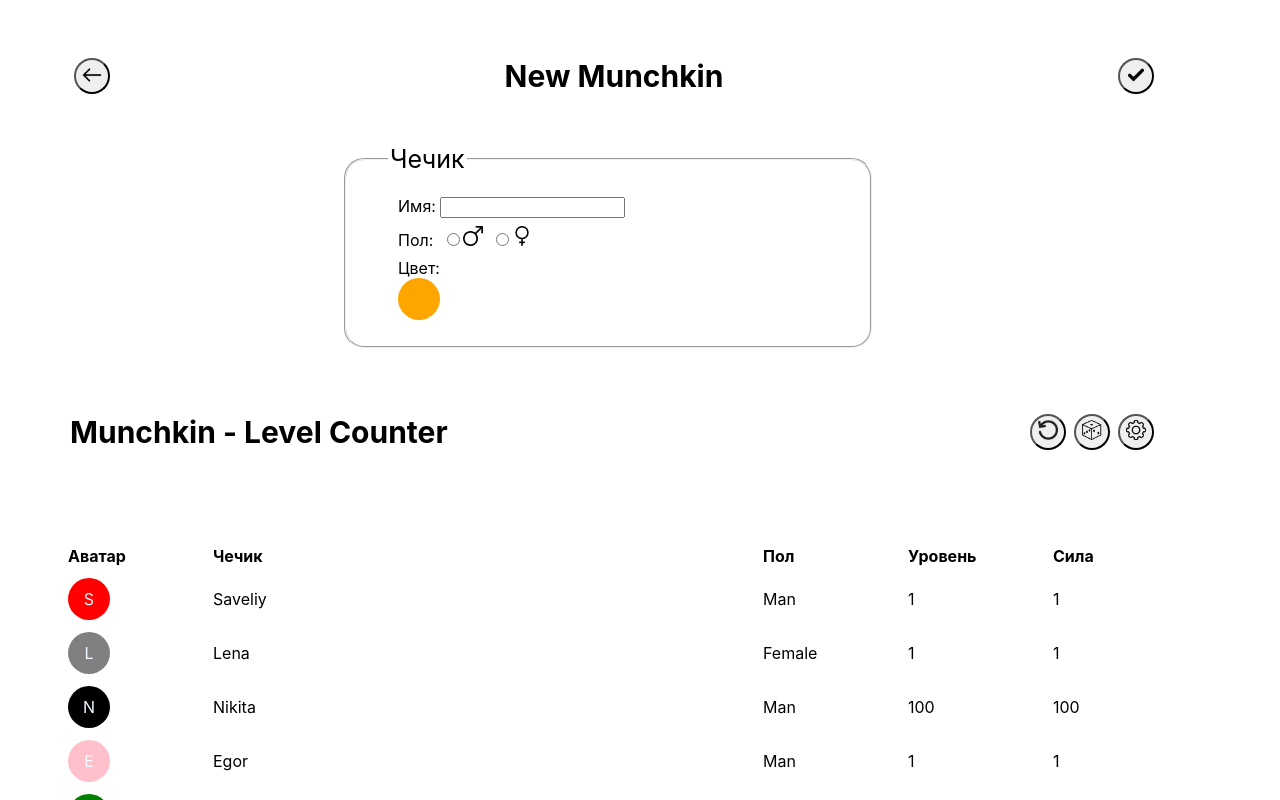
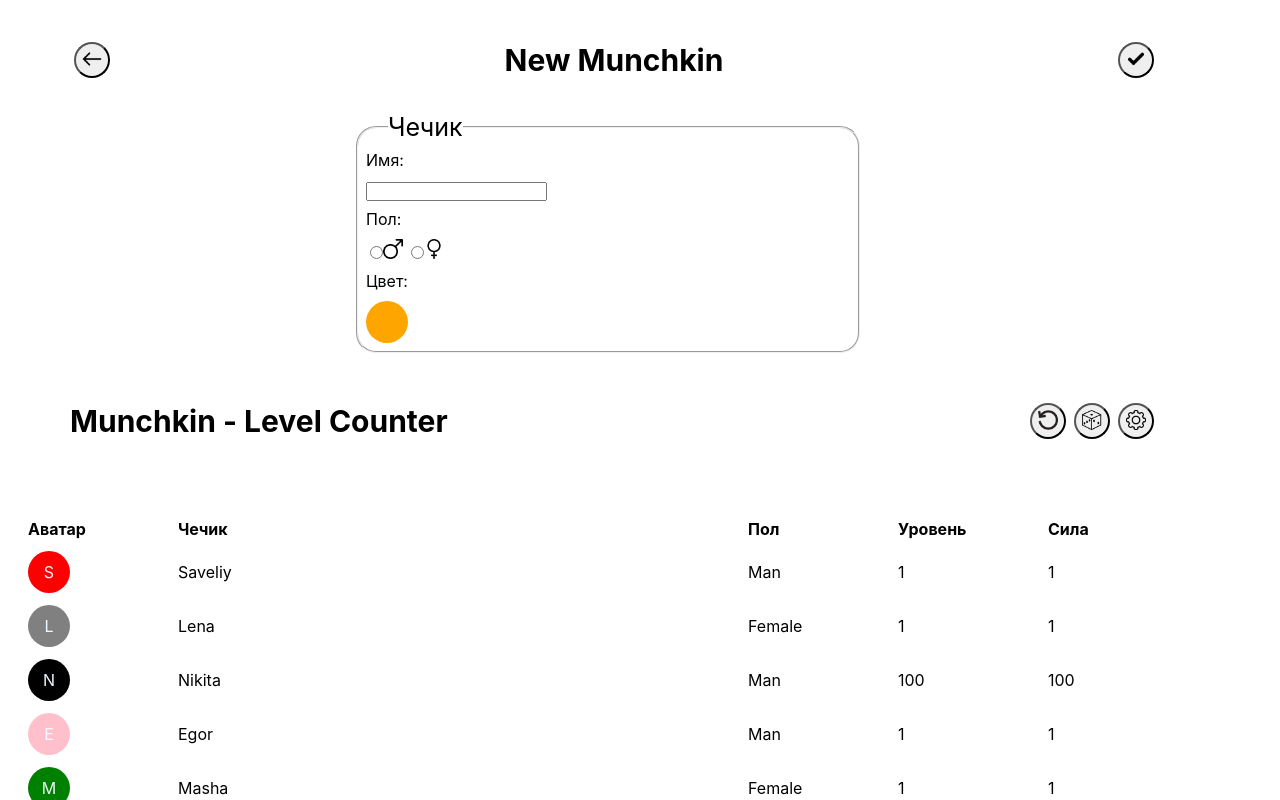
Before and after one commit to gizzSaw/Munchkin-React, a React (Create React App) app: page / in a window 1280 px wide. Shown: the top 800 px of the page. Built offline with nearby package versions, Linux system fonts and the light colour scheme.

Commit message:
refactoring

```diff
--- a/src/App.css
+++ b/src/App.css
@@ -1,18 +1,12 @@
-body {
+* {
   margin: 0;
   padding: 0;
+  /* box-sizing: border-box; */
 }
 
 ul {
   list-style: none;
 }
-
-/* .App {
-  display: flex;
-  flex-direction: column;
-  align-items: center;
-  justify-content: center;
-} */
 
 .container {
   max-width: 1200px;
@@ -37,7 +31,7 @@
 }
 
 .button {
-  border-radius: 30px;
+  border-radius: 50%;
   margin: 4px;
   height: 36px;
   width: 36px;
@@ -112,8 +106,11 @@
 .new-munchkin__inputs {
   display: grid;
   gap: 8px;
+  padding: 8px;
 }
 
 .new-munchkin__input span{
+  display: grid;
+  gap: 8px;
   margin-bottom: 10px;
 }
--- a/src/App.jsx
+++ b/src/App.jsx
@@ -9,38 +9,15 @@
   // следим за массивом игроков
   const [players, setPlayers] = useState(playersList);
 
-  //пока что вымышленный игрок
-  //потом нужно будет написать форму для добавления нового игрока
-  const addPlayer = (name, gender) => {
-    //console.log(document.querySelector(".new-munchkin__input_gender input"));
-
-    const isNameCorrect = "false"; //провалидировать имя
-
-    const newPlayer = {
-      name: name ? name : "Unknown Looser",
-      gender: gender ? gender : "Unknown gender",
-      level: 1,
-      force: 1,
-      color: "orange",
-    };
-
-    //пользуясь хуком, добавляем в массив
-    setPlayers([...players, newPlayer]);
-    players.push(newPlayer);
-  };
-
-  const clearPlayers = () => {
-    console.log("clearPlayers", players);
-    setPlayers([]);
-  };
-
   return (
     <div className="App">
-      <NewMunchkin addPlayer={addPlayer} />
-      <Header clearPlayers={clearPlayers} players={players} />
-      <PlayersList addPlayer={addPlayer} players={players} />
+      <NewMunchkin setPlayers={setPlayers} players={players} />
+      <Header setPlayers={setPlayers} players={players} />
+      <PlayersList players={players} />
     </div>
   );
 }
 
 export default App;
+
+//PlayersList добавить функцию открытия окна нью-манчкин
--- a/src/components/Buttons/RestartButton/RestartButton.jsx
+++ b/src/components/Buttons/RestartButton/RestartButton.jsx
@@ -1,7 +1,12 @@
 import React from "react";
 import restartLogo from "../../../assets/icons/restart.jpg";
 
-export function RestartButton({ clearPlayers }) {
+export function RestartButton({ setPlayers, players }) {
+  const clearPlayers = () => {
+    console.log("clearPlayers", players);
+    setPlayers([]);
+  };
+
   return (
     <>
       <button className="button header__button_restart" onClick={clearPlayers}>
--- a/src/components/Header/Header.jsx
+++ b/src/components/Header/Header.jsx
@@ -3,7 +3,7 @@
 import { DiceButton } from "../Buttons/DiceButton/DiceButton";
 import { SettingsButton } from "../Buttons/SettingsButton/SettingsButton";
 
-export function Header({ clearPlayers }) {
+export function Header({ setPlayers, players }) {
   return (
     <>
       <div className="container">
@@ -11,7 +11,7 @@
           <h1 className="header__logo">Munchkin - Level Counter</h1>
           <ul className="header__buttons">
             <li>
-              <RestartButton clearPlayers={clearPlayers} />
+              <RestartButton setPlayers={setPlayers} players={players} />
             </li>
             <li>
               <DiceButton />
--- a/src/components/PlayersList/PlayersList.jsx
+++ b/src/components/PlayersList/PlayersList.jsx
@@ -1,6 +1,6 @@
 import PlayersItem from "./PlayerItem/PlayersItem";
 
-export function PlayersList({ addPlayer, players }) {
+export function PlayersList({ players }) {
   return (
     <div className="container">
       <div className="players">
@@ -25,9 +25,7 @@
             );
           })}
         </ul>
-        <button className="players__add-button" onClick={() => addPlayer()}>
-          +
-        </button>
+        <button className="players__add-button">+</button>
       </div>
     </div>
   );
--- a/src/pages/NewMunchkin.jsx
+++ b/src/pages/NewMunchkin.jsx
@@ -4,12 +4,32 @@
 import maleLogo from "../assets/icons/male.jpg";
 import femaleLogo from "../assets/icons/female.jpg";
 
-export default function NewMunchkin({ addPlayer }) {
+export default function NewMunchkin({ setPlayers, players }) {
   const [name, setName] = useState("Sa");
   const [gender, setGender] = useState("Male");
 
-  const handleChange = (event) => {
+  const addPlayer = (name, gender) => {
+    //console.log(document.querySelector(".new-munchkin__input_gender input"));
+
+    const isNameCorrect = "false"; //провалидировать имя
+
+    const newPlayer = {
+      name: name ? name : "Unknown Looser",
+      gender: gender ? gender : "Unknown gender",
+      level: 1,
+      force: 1,
+      color: "orange",
+    };
+
+    setPlayers([...players, newPlayer]);
+    players.push(newPlayer);
+  };
+
+  const handleChangeName = () => {
     setName(document.querySelector(".new-munchkin__input_name input")?.value);
+  };
+
+  const handleChangeGender = (event) => {
     setGender(event.target.value);
   };
 
@@ -18,14 +38,19 @@
       <header className="header header__new-munchkin ">
         <BackButton />
         <h1 className="header__logo">New Munchkin</h1>
-        <ConfirmButton addPlayer={addPlayer} name={name} gender={gender} />
+        <ConfirmButton
+          addPlayer={addPlayer}
+          name={name}
+          gender={gender}
+          players={players}
+        />
       </header>
       <fieldset className="new-munchkin">
         <legend className="new-munchkin__legend">Чечик</legend>
         <ul className="new-munchkin__inputs">
           <li className="new-munchkin__input new-munchkin__input_name">
             <span>Имя: </span>
-            <input type="text" onChange={handleChange} />
+            <input type="text" onChange={handleChangeName} />
           </li>
           <li className="new-munchkin__input new-munchkin__input_gender">
             <span>Пол: </span>
@@ -34,7 +59,7 @@
                 type="radio"
                 name="gender"
                 value="male"
-                onChange={handleChange}
+                onChange={handleChangeGender}
               />
               <img src={maleLogo} alt="" />
             </label>
@@ -43,7 +68,7 @@
                 type="radio"
                 name="gender"
                 value="female"
-                onChange={handleChange}
+                onChange={handleChangeGender}
               />
               <img src={femaleLogo} alt="" />
             </label>
```
